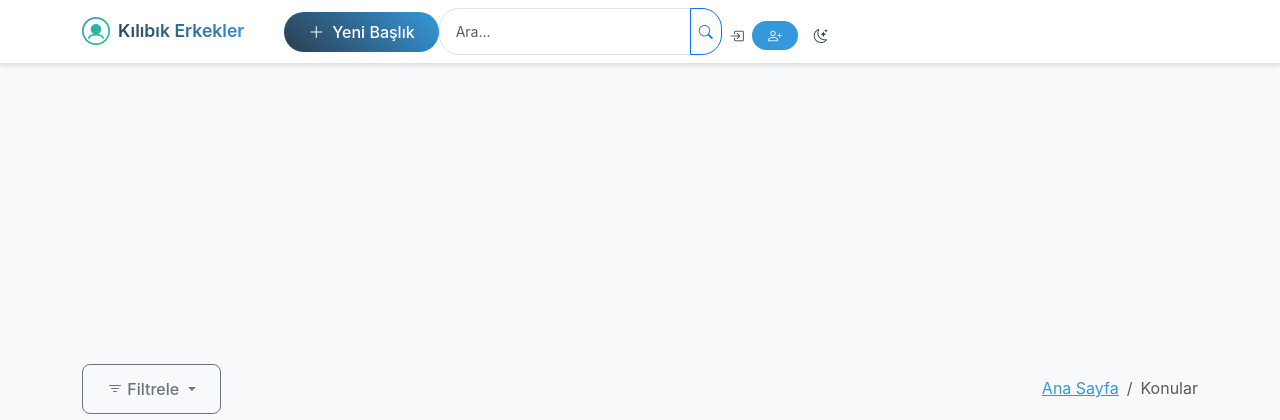
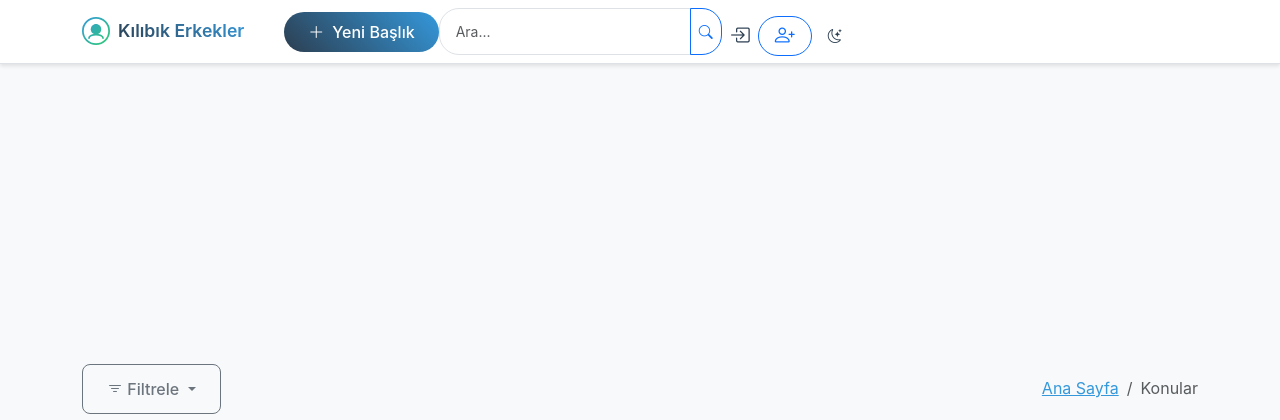
Before and after one commit to The-mean/kilibik-erkekler-platformu, a PHP site: page / in a window 1280 px wide. Shown: the top 420 px of the page. Run offline with PHP 8.4, Linux system fonts and the light colour scheme; data comes from the database, SQL or seed files in the repository; some libraries are stand-ins or nearby versions; grey boxes are pictures that could not be loaded.

Commit message:
Navbar giriş/kayıt butonları yenilendi, stil iyileştirmeleri yapıldı

```diff
--- a/includes/navbar.php
+++ b/includes/navbar.php
@@ -108,13 +108,13 @@ $currentUser = $auth->getCurrentUser();
                     <?php else: ?>
                         <li class="nav-item">
                             <button class="btn btn-sm btn-link nav-link p-2" onclick="showLoginModal()">
-                                <i class="bi bi-box-arrow-in-right"></i>
+                                <i class="bi bi-box-arrow-in-right fs-5"></i>
                                 <span class="d-lg-none ms-2">Giriş</span>
                             </button>
                         </li>
                         <li class="nav-item">
-                            <button class="btn btn-sm btn-primary rounded-pill px-3 py-1" onclick="showRegisterModal()">
-                                <i class="bi bi-person-plus"></i>
+                            <button class="btn btn-sm btn-outline-primary rounded-pill px-3 py-1" onclick="showRegisterModal()">
+                                <i class="bi bi-person-plus fs-5"></i>
                                 <span class="d-lg-none ms-2">Kayıt Ol</span>
                             </button>
                         </li>
@@ -188,6 +188,27 @@ $currentUser = $auth->getCurrentUser();
 
 .navbar .nav-link:hover {
     color: var(--primary-color);
+}
+
+/* Giriş/Kayıt Butonları */
+.navbar .btn-link.nav-link {
+    color: var(--text-color);
+    transition: all 0.2s ease;
+}
+
+.navbar .btn-link.nav-link:hover {
+    color: var(--primary-color);
+    transform: translateY(-1px);
+}
+
+.navbar .btn-outline-primary {
+    border-width: 1.5px;
+    transition: all 0.2s ease;
+}
+
+.navbar .btn-outline-primary:hover {
+    transform: translateY(-1px);
+    box-shadow: 0 2px 4px rgba(var(--primary-rgb), 0.2);
 }
 
 /* Mobil Menü */
```
